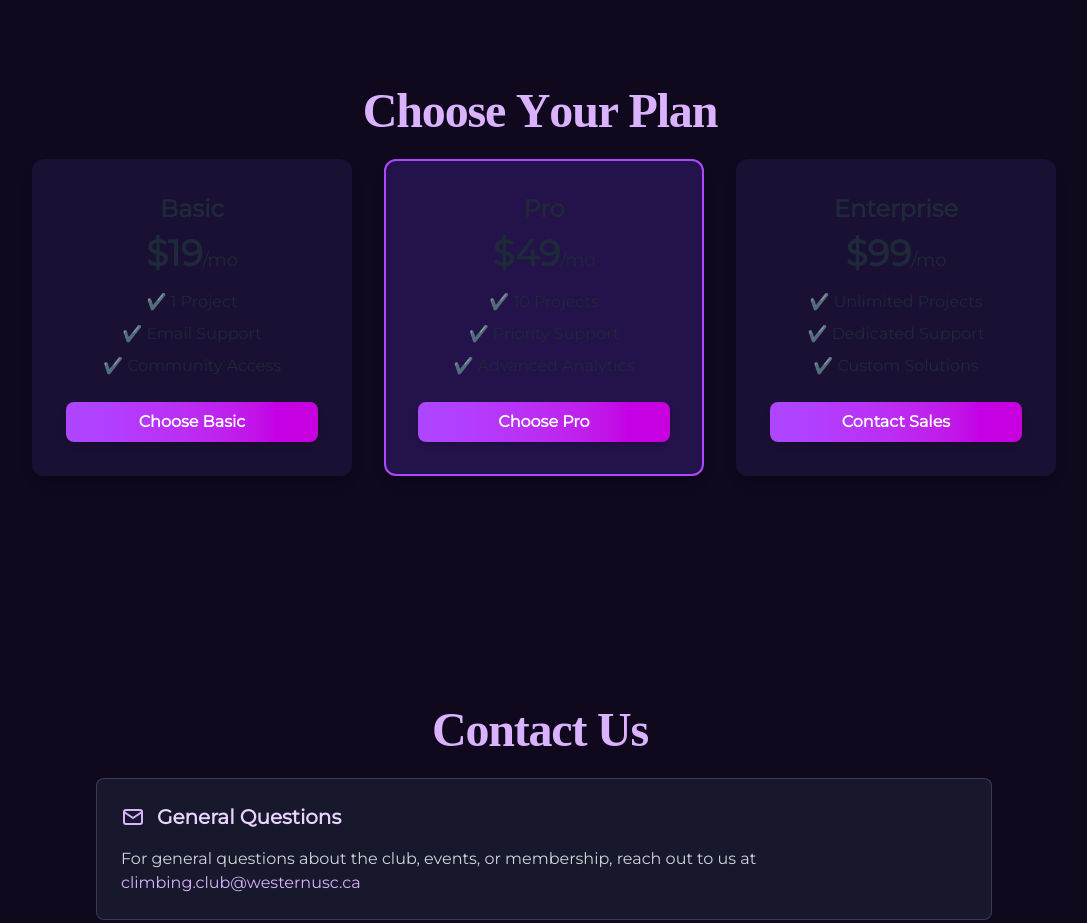
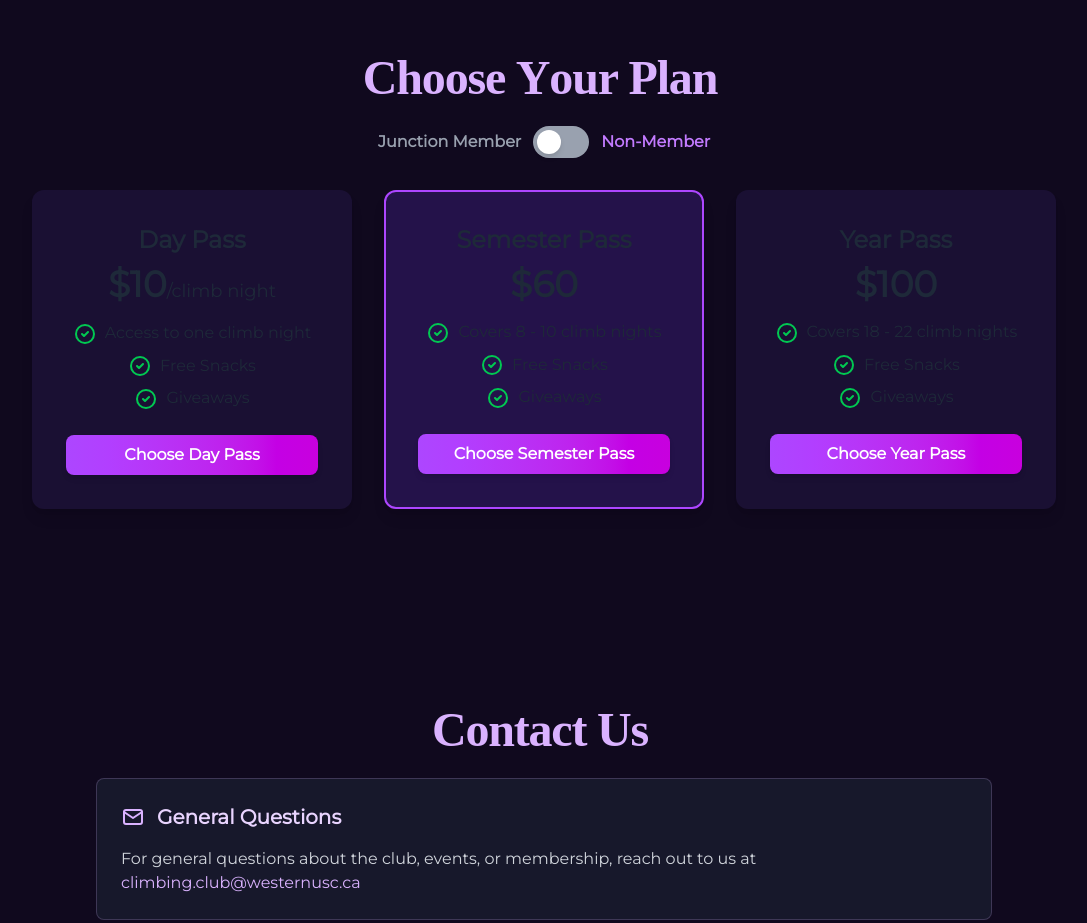
Before and after one commit to ethantiger/wcc-website, a React (Vite) app: page / in a window 1280 px wide. Shown: the part 3060-3983 px from the top of the page, without its empty margins (96-1183 px from the left). Built offline with nearby package versions, Linux system fonts and the light colour scheme; no server answers; the database is empty; a web font is replaced by a local one.

Commit message:
add plans

```diff
--- a/src/components/Pricing.tsx
+++ b/src/components/Pricing.tsx
@@ -1,4 +1,5 @@
 import React, { useRef, useState } from "react";
+import { IconCircleCheck } from "@tabler/icons-react";
 import BouncingText from "./ui/BouncingText";
 
 type CardProps = {
@@ -7,6 +8,7 @@ type CardProps = {
   features: string[];
   button: string;
   highlighted?: boolean;
+  denom?: boolean;
 };
 
 function TiltCard({
@@ -15,6 +17,7 @@ function TiltCard({
   features,
   button,
   highlighted = false,
+  denom = false,
 }: CardProps) {
   const ref = useRef<HTMLDivElement>(null);
   const [style, setStyle] = useState({});
@@ -57,11 +60,14 @@ function TiltCard({
       <h2 className="text-2xl font-semibold mb-2">{title}</h2>
       <p className="text-4xl font-bold mb-4">
         {price}
-        <span className="text-lg font-normal">/mo</span>
+        {denom && <span className="text-lg font-normal">/climb night</span>}
       </p>
       <ul className="mb-6 space-y-2 text-center">
         {features.map((f) => (
-          <li key={f}>✔️ {f}</li>
+          <li key={f}>
+            <IconCircleCheck className="inline-block mr-2 text-green-500" />
+            {f}
+          </li>
         ))}
       </ul>
       <button className="w-full py-2 rounded-lg bg-gradient-to-r from-purple-500 to-fuchsia-600 text-white font-semibold shadow-md hover:from-fuchsia-600 hover:to-purple-500 transition">
@@ -71,7 +77,72 @@ function TiltCard({
   );
 }
 
+// Toggle Switch Component
+function MemberToggle({
+  isMember,
+  setIsMember,
+}: {
+  isMember: boolean;
+  setIsMember: (v: boolean) => void;
+}) {
+  return (
+    <div className="flex items-center mb-8">
+      <span className={`mr-3 font-semibold ${isMember ? "text-purple-400" : "text-gray-400"}`}>
+        Junction Member
+      </span>
+      <button
+        className={`relative w-14 h-8 rounded-full transition-colors duration-300 focus:outline-none ${
+          isMember ? "bg-purple-600" : "bg-gray-400"
+        }`}
+        onClick={() => setIsMember(!isMember)}
+        aria-label="Toggle member type"
+      >
+        <span
+          className={`absolute left-1 top-1 w-6 h-6 rounded-full bg-white shadow-md transition-transform duration-300 ${
+            isMember ? "translate-x-6" : ""
+          }`}
+        />
+      </button>
+      <span className={`ml-3 font-semibold ${!isMember ? "text-purple-400" : "text-gray-400"}`}>
+        Non-Member
+      </span>
+    </div>
+  );
+}
+
 export default function Pricing() {
+  const [isMember, setIsMember] = useState(false);
+
+  const plans = {
+    dayPass: {
+      title: "Day Pass",
+      memberPrice: "$5",
+      nonMemberPrice: "$10",
+      features: ["Access to one climb night", "Free Snacks", "Giveaways"],
+      button: "Choose Day Pass",
+      denom: true,
+      highlighted: false
+    },
+    semesterPass: {
+      title: "Semester Pass",
+      memberPrice: "$30",
+      nonMemberPrice: "$60",
+      features: ["Covers 8 - 10 climb nights", "Free Snacks", "Giveaways"],
+      button: "Choose Semester Pass",
+      denom: false,
+      highlighted: true
+    },
+    yearPass: {
+      title: "Year Pass",
+      memberPrice: "$50",
+      nonMemberPrice: "$100",
+      features: ["Covers 18 - 22 climb nights", "Free Snacks", "Giveaways"],
+      button: "Choose Year Pass",
+      denom: false,
+      highlighted: false
+    }
+  };
+
   return (
     <section
       id="pricing"
@@ -80,26 +151,19 @@ export default function Pricing() {
       <h1 className="text-3xl md:text-5xl font-bold mb-6 text-purple-300">
         <BouncingText text="Choose Your Plan" />
       </h1>
+      <MemberToggle isMember={isMember} setIsMember={setIsMember} />
       <div className="grid grid-cols-1 md:grid-cols-3 gap-8 w-full max-w-5xl">
-        <TiltCard
-          title="Basic"
-          price="$19"
-          features={["1 Project", "Email Support", "Community Access"]}
-          button="Choose Basic"
-        />
-        <TiltCard
-          title="Pro"
-          price="$49"
-          features={["10 Projects", "Priority Support", "Advanced Analytics"]}
-          button="Choose Pro"
-          highlighted
-        />
-        <TiltCard
-          title="Enterprise"
-          price="$99"
-          features={["Unlimited Projects", "Dedicated Support", "Custom Solutions"]}
-          button="Contact Sales"
-        />
+        {Object.values(plans).map((plan) => (
+          <TiltCard
+            key={plan.title}
+            title={plan.title}
+            price={isMember ? plan.memberPrice : plan.nonMemberPrice}
+            features={plan.features}
+            button={plan.button}
+            highlighted={plan.highlighted}
+            denom={plan.denom}
+          />
+        ))}
       </div>
     </section>
   );
```
